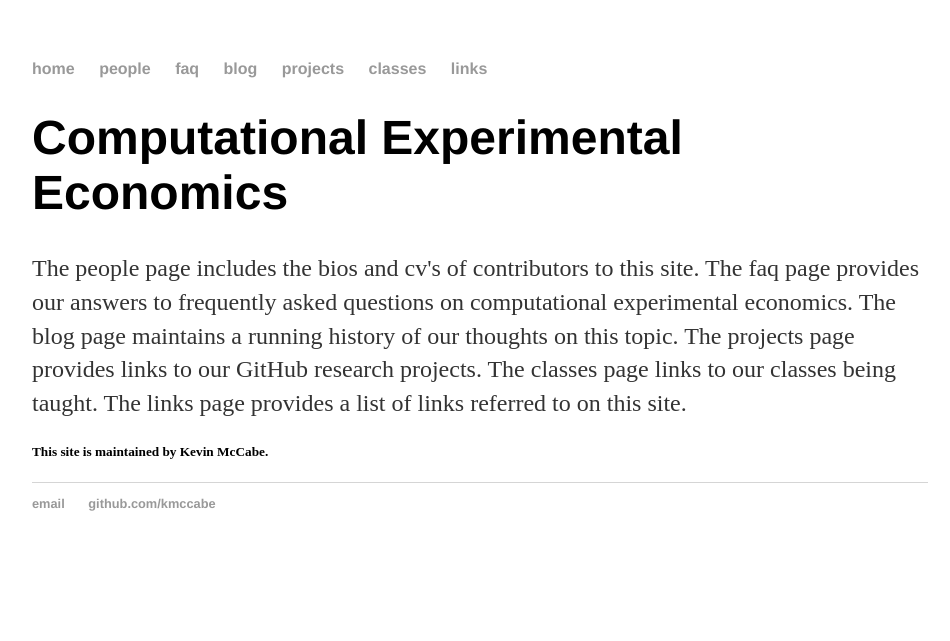
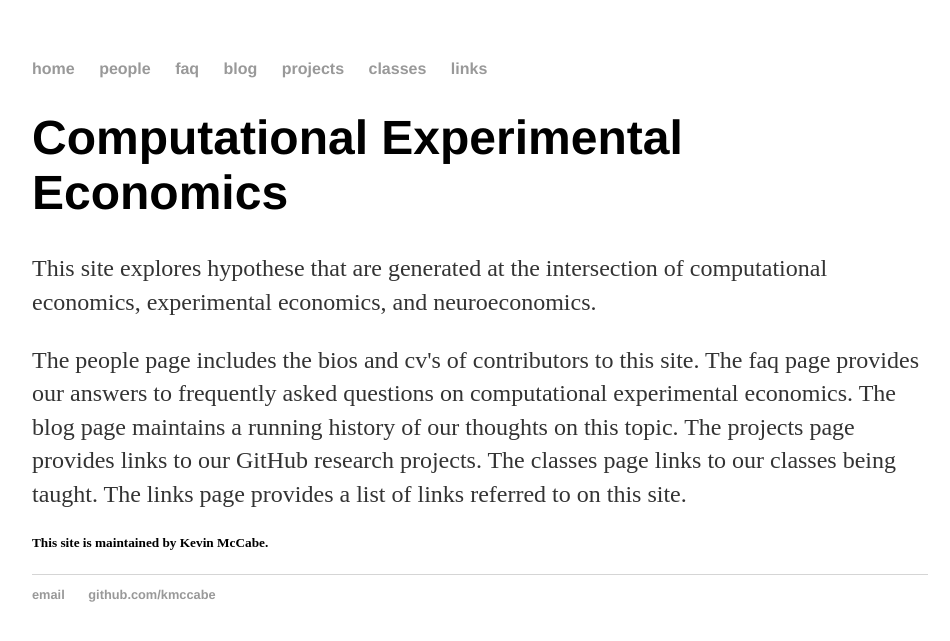
Before and after one commit to Kmccabe/KAM.github.io, a Jekyll site: the page built from index.html, in a window 1280 px wide. Shown: the top 641 px of the page, without its empty margins (160-1110 px from the left). Built offline with Jekyll 4.4.1, drawn with Linux system fonts in a browser that asks for light colours.

Commit message:
Added brief intro

```diff
--- a/index.html
+++ b/index.html
@@ -1,10 +1,11 @@
 ---
-title: Computational Experimental Economics
+title: Computational Economics Experiments
 layout: default
 ---
 
 <div class="blurb">
 	<h1>Computational Experimental Economics</h1>
 </div><!-- /.blurb -->
+<p>This site explores hypothese that are generated at the intersection of computational economics, experimental economics, and neuroeconomics.</p>
 <p>The people page includes the bios and cv's of contributors to this site. The faq page provides our answers to frequently asked questions on computational experimental economics. The blog page maintains a running history of our thoughts on this topic.  The projects page provides links to our GitHub research projects.  The classes page links to our classes being taught. The links page provides a list of links referred to on this site. </p>
 <h5>This site is maintained by Kevin McCabe.</h5>
```
